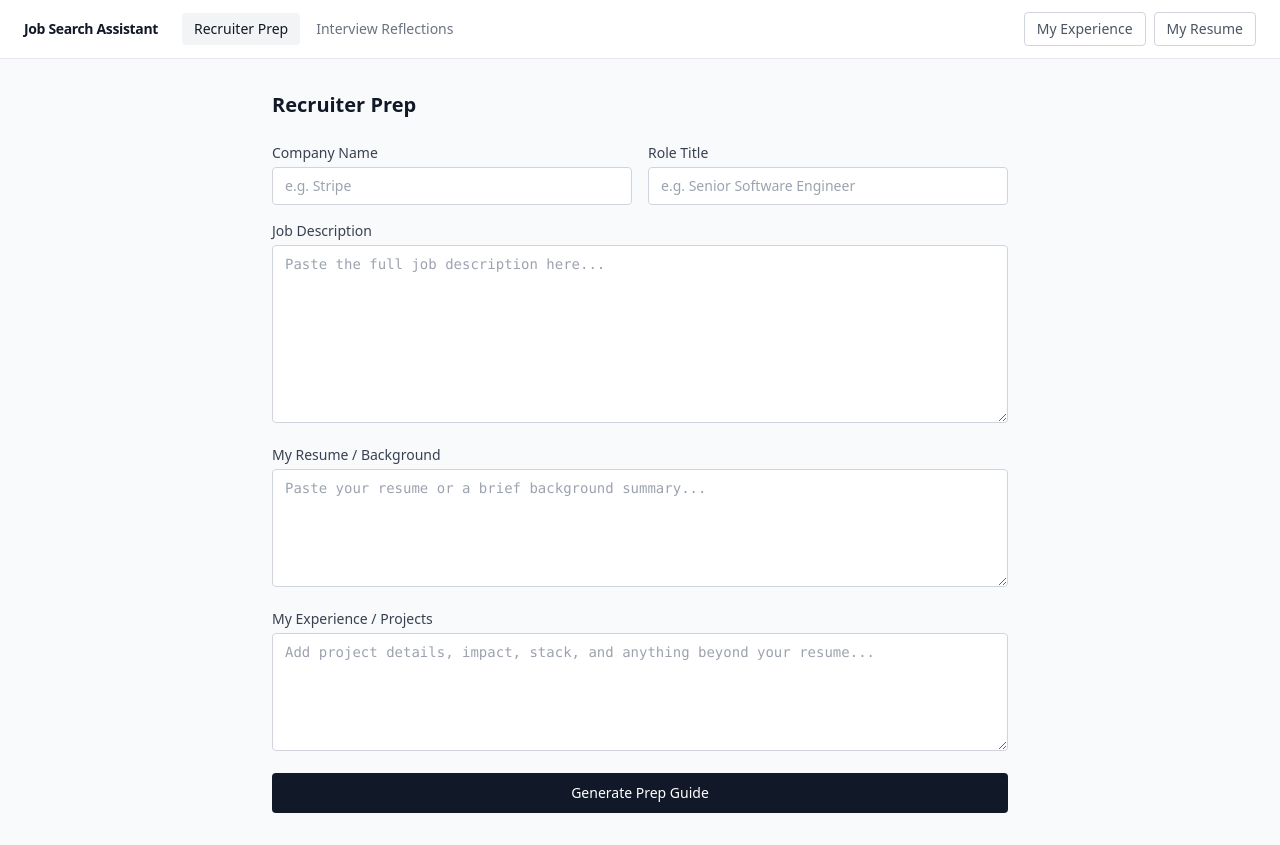
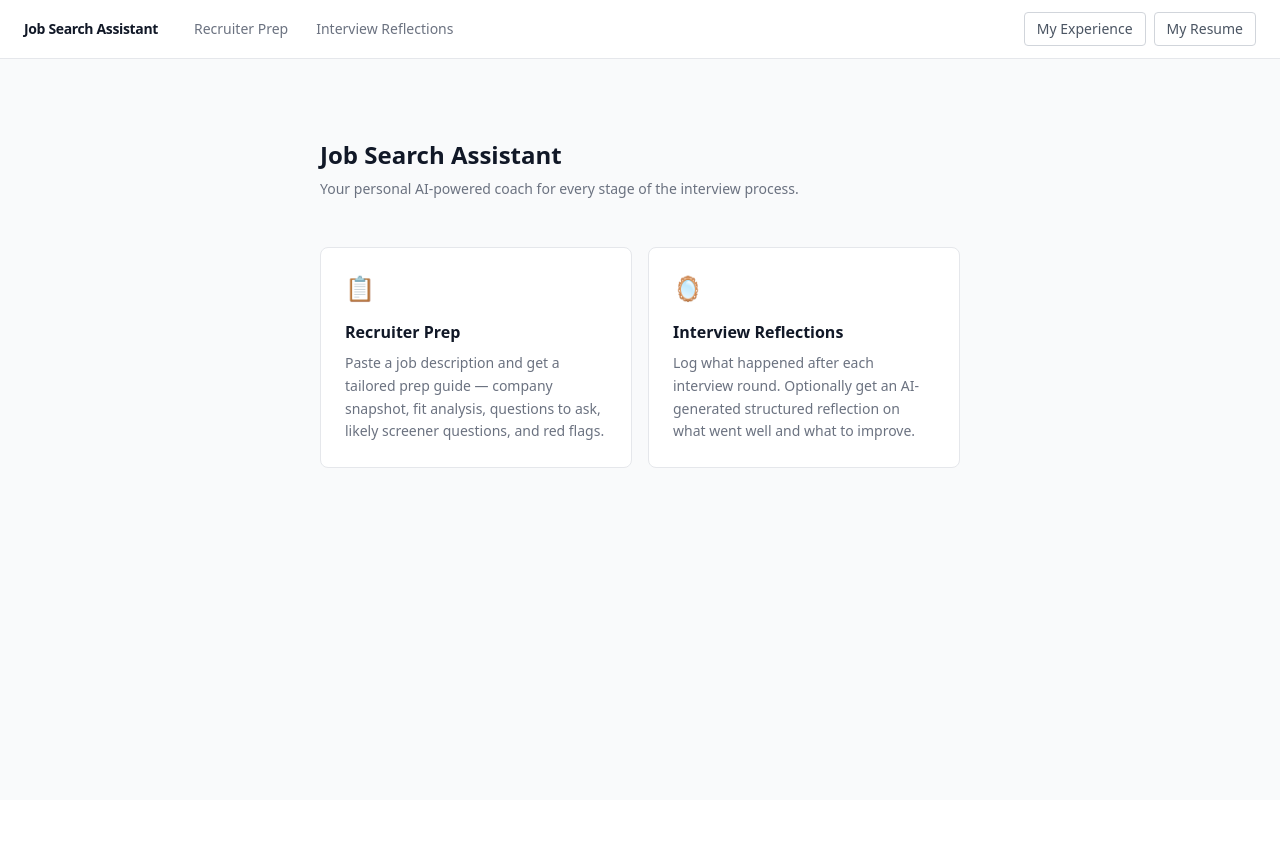
Before and after one commit to yrao6597/prepped, a React (Vite) app: page / in a window 1280 px wide. After the commit the page ends 800 px from the top, so only its background shows below. Built offline with nearby package versions, Linux system fonts and the light colour scheme.

Commit message:
Add main landing page

```diff
--- a/src/App.tsx
+++ b/src/App.tsx
@@ -1,27 +1,35 @@
 import { useState } from "react"
 import Navbar from "./components/Navbar"
+import LandingPage from "./components/LandingPage"
 import ResumeModal from "./components/ResumeModal"
 import ExperienceModal from "./components/ExperienceModal"
 import RecruiterPrep from "./components/RecruiterPrep"
 
 type Tab = "recruiter-prep" | "reflections"
+type View = "home" | Tab
 
 export default function App() {
-  const [activeTab, setActiveTab] = useState<Tab>("recruiter-prep")
+  const [view, setView] = useState<View>("home")
   const [isResumeModalOpen, setIsResumeModalOpen] = useState(false)
   const [isExperienceModalOpen, setIsExperienceModalOpen] = useState(false)
+
+  function handleTabChange(tab: Tab) {
+    setView(tab)
+  }
 
   return (
     <div className="min-h-screen bg-gray-50">
       <Navbar
-        activeTab={activeTab}
-        onTabChange={setActiveTab}
+        activeTab={view === "home" ? null : view}
+        onTabChange={handleTabChange}
+        onHome={() => setView("home")}
         onOpenResume={() => setIsResumeModalOpen(true)}
         onOpenExperience={() => setIsExperienceModalOpen(true)}
       />
       <main>
-        {activeTab === "recruiter-prep" && <RecruiterPrep />}
-        {activeTab === "reflections" && (
+        {view === "home" && <LandingPage onNavigate={handleTabChange} />}
+        {view === "recruiter-prep" && <RecruiterPrep />}
+        {view === "reflections" && (
           <div className="max-w-3xl mx-auto py-8 px-4 text-gray-400 text-sm">
             Interview Reflections — coming soon
           </div>
--- /dev/null
+++ b/src/components/LandingPage.tsx
@@ -0,0 +1,54 @@
+type Tab = "recruiter-prep" | "reflections"
+
+interface LandingPageProps {
+  onNavigate: (tab: Tab) => void
+}
+
+const FEATURES: Array<{
+  tab: Tab
+  title: string
+  description: string
+  icon: string
+}> = [
+  {
+    tab: "recruiter-prep",
+    title: "Recruiter Prep",
+    description:
+      "Paste a job description and get a tailored prep guide — company snapshot, fit analysis, questions to ask, likely screener questions, and red flags.",
+    icon: "📋",
+  },
+  {
+    tab: "reflections",
+    title: "Interview Reflections",
+    description:
+      "Log what happened after each interview round. Optionally get an AI-generated structured reflection on what went well and what to improve.",
+    icon: "🪞",
+  },
+]
+
+export default function LandingPage({ onNavigate }: LandingPageProps) {
+  return (
+    <div className="max-w-2xl mx-auto py-20 px-4">
+      <div className="mb-12">
+        <h1 className="text-2xl font-semibold text-gray-900 mb-2">Job Search Assistant</h1>
+        <p className="text-gray-500 text-sm">Your personal AI-powered coach for every stage of the interview process.</p>
+      </div>
+      <div className="grid grid-cols-2 gap-4">
+        {FEATURES.map((feature) => (
+          <button
+            key={feature.tab}
+            onClick={() => onNavigate(feature.tab)}
+            className="text-left border border-gray-200 rounded-lg p-6 bg-white
+              hover:border-gray-400 hover:shadow-sm transition-all group"
+          >
+            <span className="text-2xl mb-4 block">{feature.icon}</span>
+            <h2 className="font-semibold text-gray-900 mb-2 group-hover:text-black">
+              {feature.title}
+            </h2>
+            <p className="text-sm text-gray-500 leading-relaxed">{feature.description}</p>
+          </button>
+        ))}
+      </div>
+    </div>
+  )
+}
--- a/src/components/Navbar.tsx
+++ b/src/components/Navbar.tsx
@@ -1,19 +1,23 @@
 type Tab = "recruiter-prep" | "reflections"
 
 interface NavbarProps {
-  activeTab: Tab
+  activeTab: Tab | null
   onTabChange: (tab: Tab) => void
+  onHome: () => void
   onOpenResume: () => void
   onOpenExperience: () => void
 }
 
-export default function Navbar({ activeTab, onTabChange, onOpenResume, onOpenExperience }: NavbarProps) {
+export default function Navbar({ activeTab, onTabChange, onHome, onOpenResume, onOpenExperience }: NavbarProps) {
   return (
     <nav className="border-b border-gray-200 bg-white px-6 py-3 flex items-center justify-between">
       <div className="flex items-center gap-6">
-        <span className="font-semibold text-gray-900 text-sm tracking-tight">
+        <button
+          onClick={onHome}
+          className="font-semibold text-gray-900 text-sm tracking-tight hover:text-gray-600 transition-colors"
+        >
           Job Search Assistant
-        </span>
+        </button>
         <div className="flex gap-1">
           <TabButton
             label="Recruiter Prep"
```
